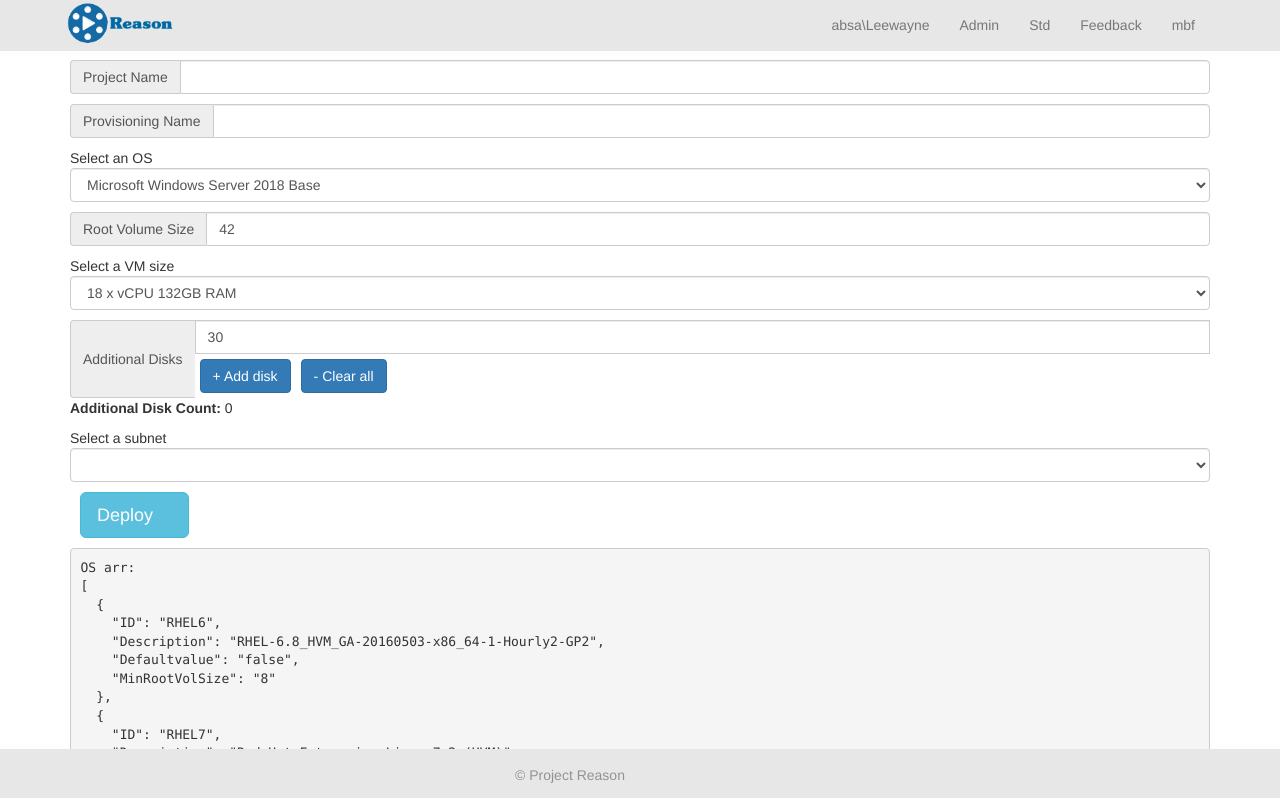
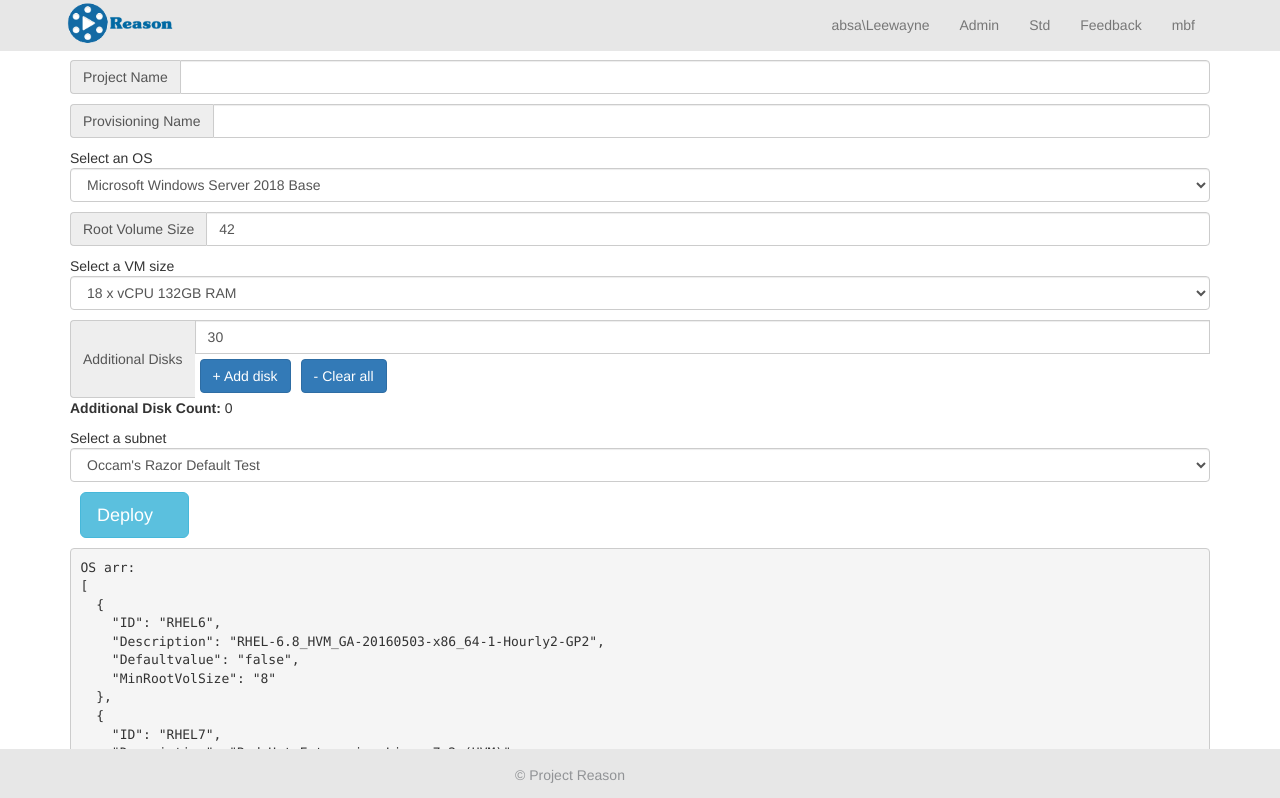
Before and after one commit to waynelidza/angular2, an Angular app: page /reasonux/mbf in a window 1280 px wide. Shown: the top 798 px of the page. Built offline with nearby package versions, Linux system fonts and the light colour scheme; a web font is replaced by a local one.

Commit message:
OR-50: Default vals for dropdown lists

```diff
--- a/src/model-based-form/model-based-form.component.html
+++ b/src/model-based-form/model-based-form.component.html
@@ -55,8 +55,8 @@
 
         <div style="margin-top:10px;">
             Select a subnet
-            <select class="form-control" [(ngModel)]="stdProvForm.SubnetID" name="SubnetID" required>
-                <option *ngFor="let snet of SubnetIDArr" [ngValue]="snet"  >
+            <select class="form-control" [(ngModel)]="stdProvForm.Subnet" name="SubnetID" required>
+                <option *ngFor="let snet of SubnetIDArr" [ngValue]="snet" >
                   {{snet.Description}}</option>
             </select>
         </div>
```
